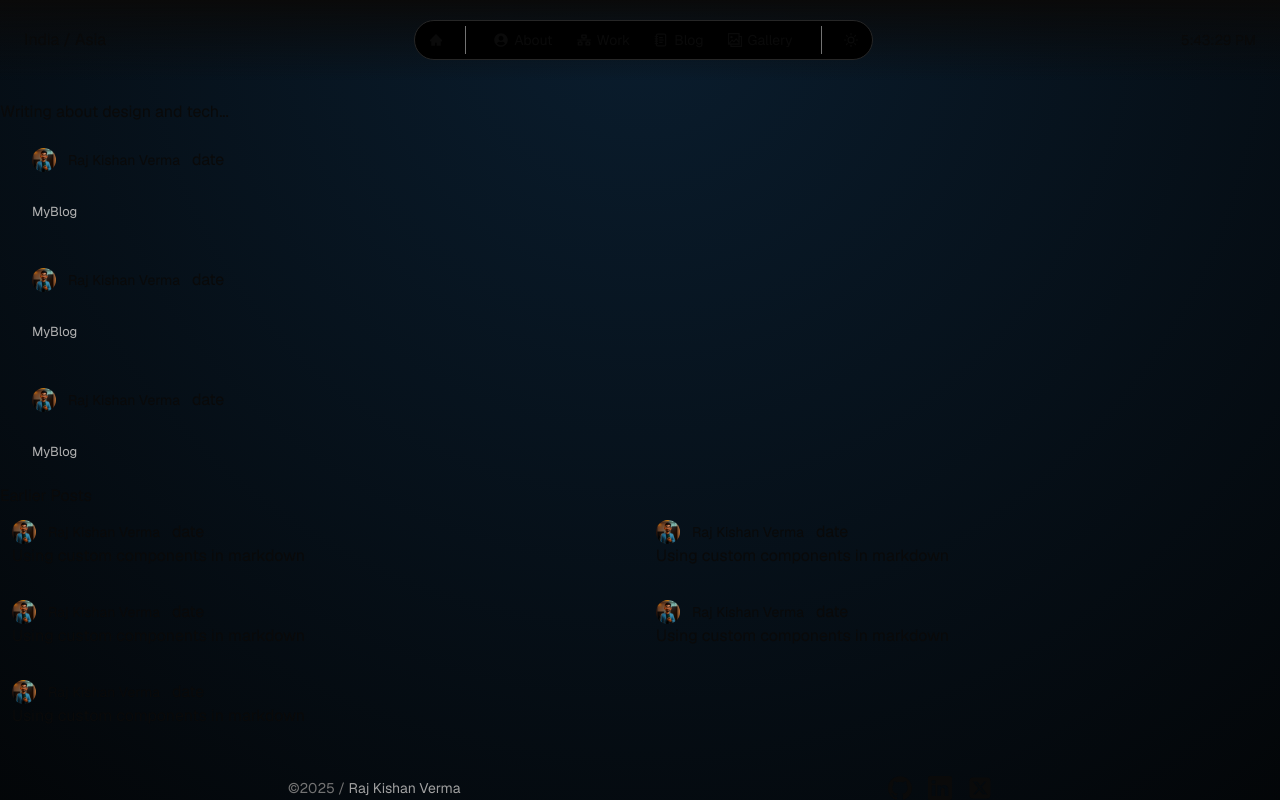
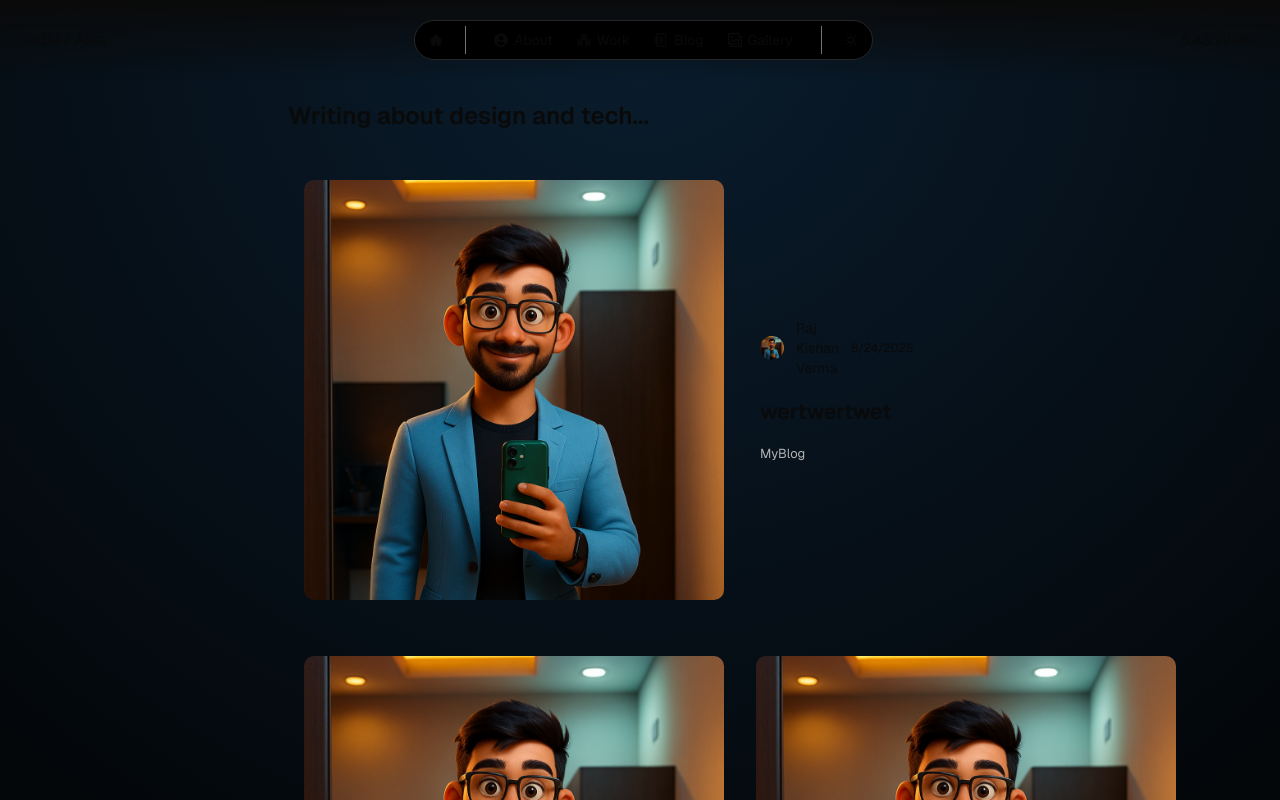
Before and after one commit to RajKishan1/portfolio, a Next.js app: page /blog in a window 1280 px wide. Shown: the top 800 px of the page. Built offline with nearby package versions, Linux system fonts and the light colour scheme.

Commit message:
fix:blog page

```diff
--- a/src/app/(Routes)/blog/page.tsx
+++ b/src/app/(Routes)/blog/page.tsx
@@ -4,13 +4,16 @@ import React from "react";
 
 const page = () => {
   return (
-    <div>
-      <div>
-        {" "}
-        <h1>Writing about design and tech...</h1>
-        <BlogCard BlogTitle="" />
-        <BlogCard BlogTitle="" />
-        <BlogCard BlogTitle="" />
+    <div className="px-72 h-auto flex flex-col ">
+      <div className="">
+        <h1 className="text-2xl font-semibold mb-10">
+          Writing about design and tech...
+        </h1>
+        <BlogCard BlogTitle="wertwertwet" flexDirection="flex-row" />
+        <div className="flex mb-20 mt-10">
+          <BlogCard BlogTitle="ertwertwertwert" flexDirection="flex-col" />
+          <BlogCard BlogTitle="wertwertwertwertwer" flexDirection="flex-col" />
+        </div>
       </div>
       <EarlierPosts />
     </div>
--- a/src/app/(Routes)/work/page.tsx
+++ b/src/app/(Routes)/work/page.tsx
@@ -3,8 +3,8 @@ import React from "react";
 
 const page = () => {
   return (
-    <div className="flex flex-col">
-      <h1 className="text-center text-2xl font-bold">Projects - Raj Kishan</h1>
+    <div className="flex flex-col max-w-4xl mx-auto pt-10">
+      <h1 className="text-center text-2xl font-semibold">Projects - Raj Kishan</h1>
       <HomeProjectSection />
       <HomeProjectSection />
     </div>
--- a/src/components/Home/BlogCard.tsx
+++ b/src/components/Home/BlogCard.tsx
@@ -2,17 +2,24 @@ import React from "react";
 import { NamePlate } from "../blog/BlogCard";
 interface prop {
   BlogTitle: string;
+  flexDirection: string;
 }
-const BlogCard = ({ BlogTitle }: prop) => {
+const BlogCard = ({ BlogTitle, flexDirection }: prop) => {
   return (
-    <div className="p-6 rounded-2xl hover:bg-neutral-800 bg-transparent flex flex-col gap-4 mx-2 transition">
-      <NamePlate />
-      <div>
-        <h1 className="text-[21.3px] leading-7 font-semibold max-w-3/4">
-          {BlogTitle}
-        </h1>
+    <div
+      className={` p-2 rounded-2xl hover:bg-neutral-800 bg-transparent flex ${flexDirection}  gap-4 mx-2 transition`}
+    >
+      <img src="/me.png" className="rounded-lg max-w-[420px]" alt="" />
+      <div className="w-full flex flex-col justify-center gap-5 p-5">
+        {" "}
+       <NamePlate />
+        <div className="w-1/2">
+          <h1 className="text-[21.3px] leading-7 font-semibold max-w-3/4">
+            {BlogTitle}
+          </h1>
+        </div>
+        <p className="text-[13px] leading-[16px] text-[#b2b2b2]">MyBlog</p>
       </div>
-      <p className="text-[13px] leading-[16px] text-[#b2b2b2]">MyBlog</p>
     </div>
   );
 };
--- a/src/components/blog/BlogCard.tsx
+++ b/src/components/blog/BlogCard.tsx
@@ -3,10 +3,13 @@ interface prop {
   BlogTitle: string;
 }
 export const NamePlate = () => {
+  const d = new Date();
+  const date = d.toLocaleDateString();
   return (
-    <div className="flex gap-3 items-center">
-      <img src="/me.png" alt="me" className="size-6 rounded-full" /> <h1 className="text-sm">Raj Kishan Verma</h1>
-      <p>date</p>
+    <div className="w-3/5 flex gap-3 items-center justify-between">
+      <img src="/me.png" alt="me" className="size-6 rounded-full" />{" "}
+      <h1 className="text-sm">Raj Kishan Verma</h1>
+      <p className="text-xs">{date}</p>
     </div>
   );
 };
--- a/src/components/blog/EarlierPosts.tsx
+++ b/src/components/blog/EarlierPosts.tsx
@@ -15,7 +15,7 @@ const EarlierPostCard = ({ Title }: prop) => {
 const EarlierPosts = () => {
   return (
     <div className="w-full">
-      <h1>Earlier Posts</h1>
+      <h1 className="text-2xl font-semibold mt-4 mb-10">Earlier Posts</h1>
       <div className="grid gap-2 grid-cols-2 ">
         <EarlierPostCard Title="Using custom components in markdown" />
         <EarlierPostCard Title="Using custom components in markdown" />
```
